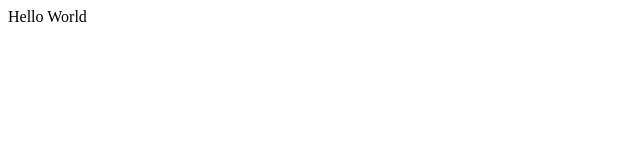
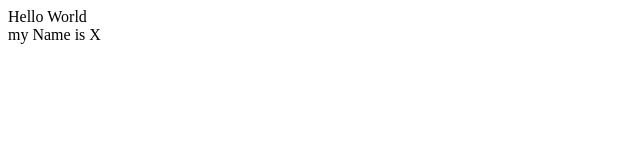
Before and after one commit to alialhassn/demo-repo, a plain HTML site: page index.html in a window 1280 px wide. Shown: the full height of the page, 0-640 px from the left. Drawn offline with Linux system fonts and the light colour scheme.

Commit message:
update index.html
add new div some description

```diff
--- a/index.html
+++ b/index.html
@@ -1 +1,2 @@
 <div>Hello World</div>
+<div>my Name is X</div>
```
